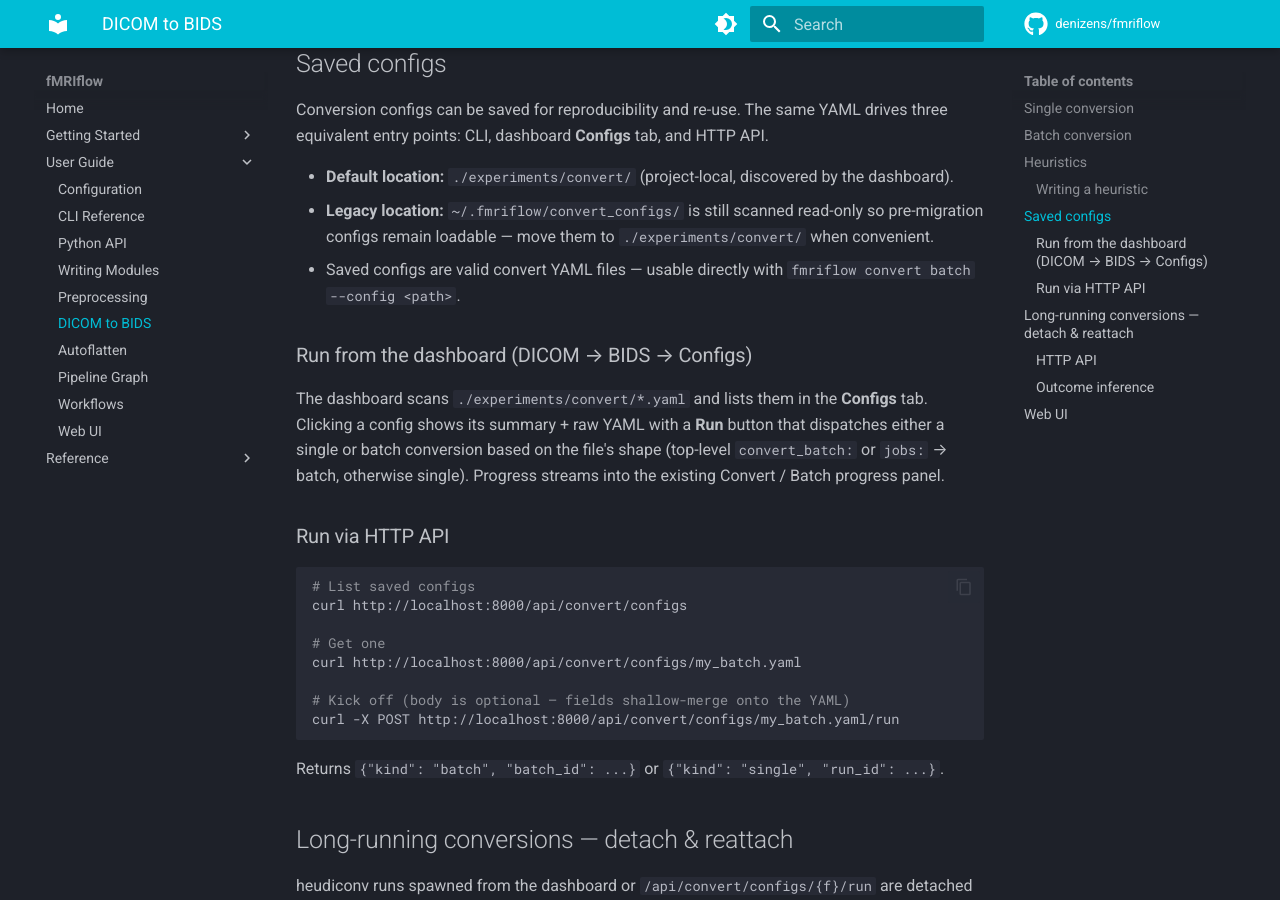
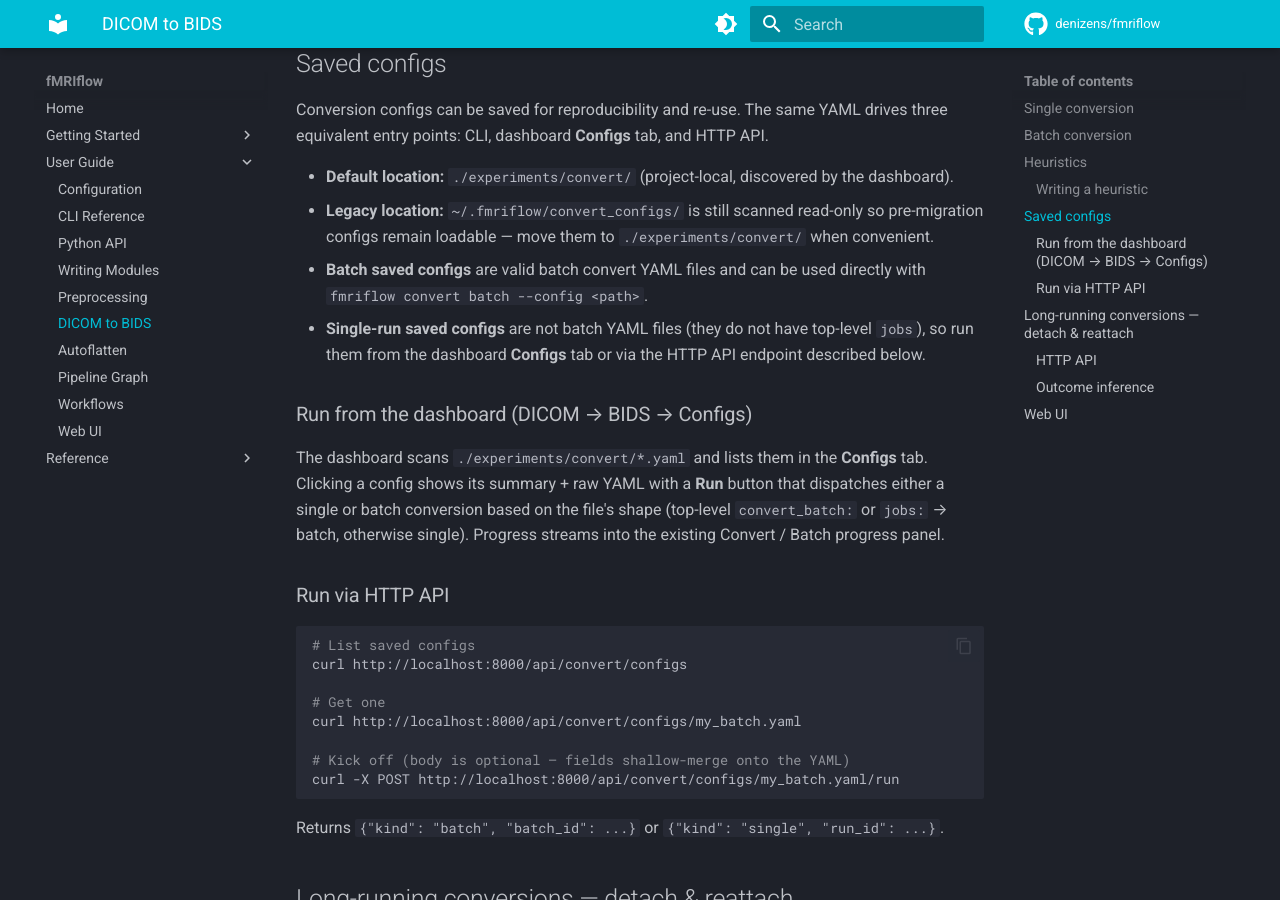
Before and after one commit to osherifo/denizenspipeline, an MkDocs documentation site: the page built from docs/guide/dicom-to-bids.md, in a window 1280 px wide and 900 px high, scrolled down 2282 px. Built offline with MkDocs 1.6.1 and Material for MkDocs 9.7.7, drawn with Linux system fonts in a browser that asks for light colours; comment, search, counter and statistics services are not loaded.

Commit message:
Update docs/guide/dicom-to-bids.md
Co-authored-by: Copilot <175728472+Copilot@users.noreply.github.com>

```diff
--- a/docs/guide/dicom-to-bids.md
+++ b/docs/guide/dicom-to-bids.md
@@ -108,7 +108,8 @@ and HTTP API.
 
 - **Default location:** `./experiments/convert/` (project-local, discovered by the dashboard).
 - **Legacy location:** `~/.fmriflow/convert_configs/` is still scanned read-only so pre-migration configs remain loadable — move them to `./experiments/convert/` when convenient.
-- Saved configs are valid convert YAML files — usable directly with `fmriflow convert batch --config <path>`.
+- **Batch saved configs** are valid batch convert YAML files and can be used directly with `fmriflow convert batch --config <path>`.
+- **Single-run saved configs** are not batch YAML files (they do not have top-level `jobs`), so run them from the dashboard **Configs** tab or via the HTTP API endpoint described below.
 
 ### Run from the dashboard (DICOM → BIDS → Configs)
 
```
